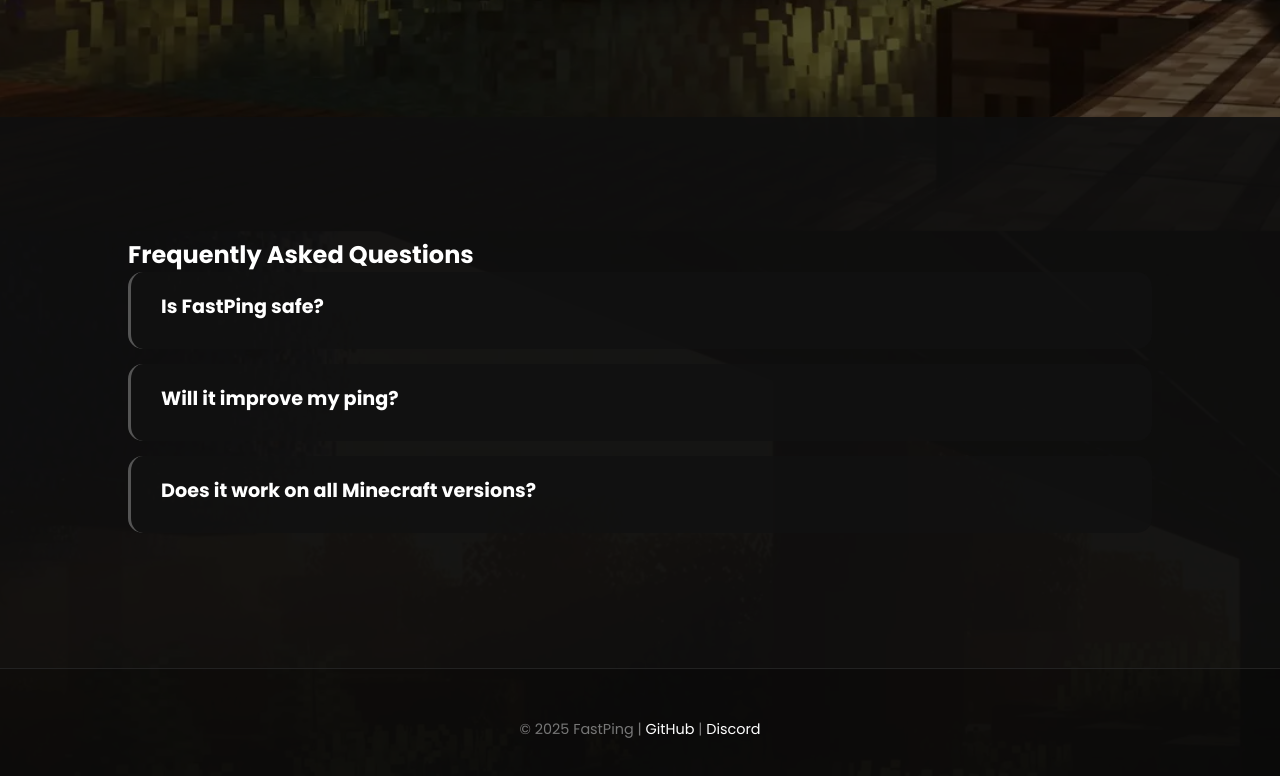
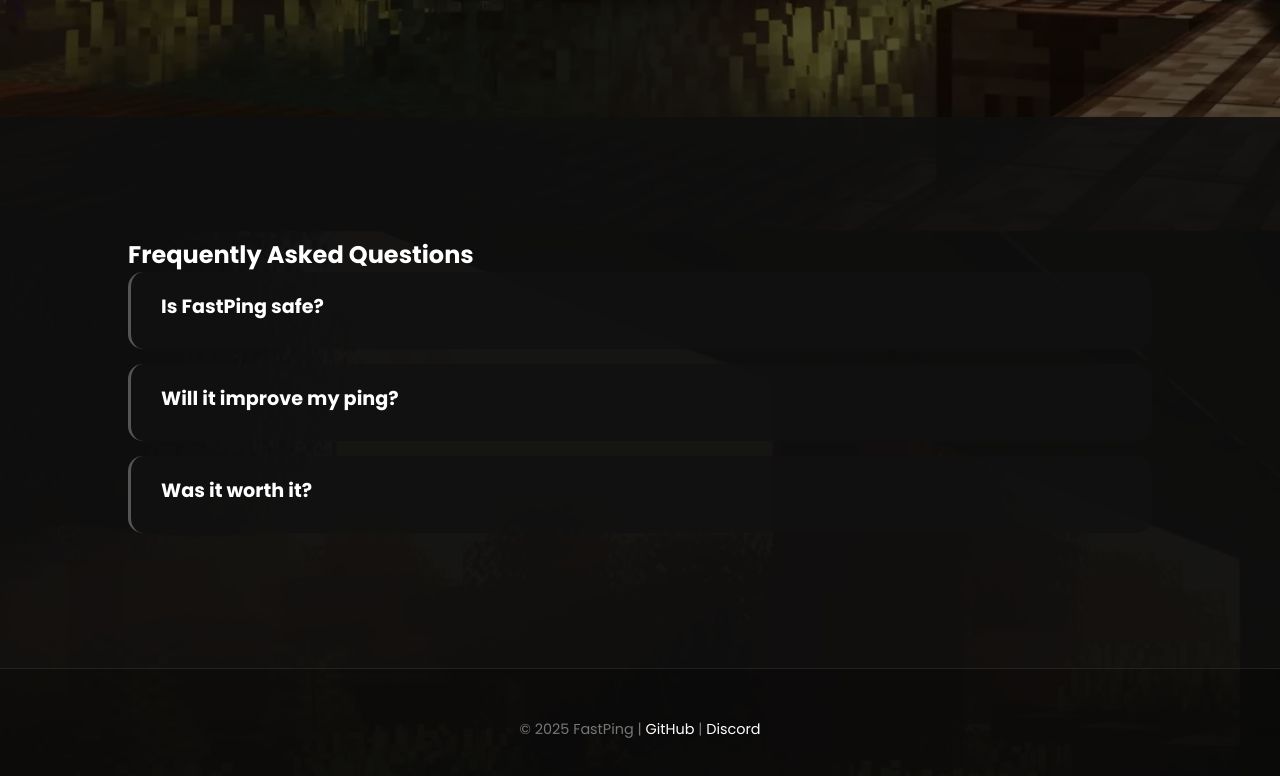
Before and after one commit to WraithMC/FastPing, a plain HTML site: page index.html in a window 1280 px wide. Shown: the part 3769-4545 px from the top of the page. Drawn offline with Linux system fonts and the light colour scheme.

Commit message:
Update index.html

```diff
--- a/index.html
+++ b/index.html
@@ -240,7 +240,7 @@ footer a:hover{text-decoration:underline}
   <h2>Frequently Asked Questions</h2>
   <div class="faq-item"><h3>Is FastPing safe?</h3><p>Yes, it’s 100% safe and open source.</p></div>
   <div class="faq-item"><h3>Will it improve my ping?</h3><p>It reduces latency and stabilizes your connection, but results vary depending on your network.</p></div>
-  <div class="faq-item"><h3>Does it work on all Minecraft versions?</h3><p>Yes, it supports all versions with auto-updates for new releases.</p></div>
+  <div class="faq-item"><h3>Was it worth it?</h3><p>Yes,You wont regret using it and its completely free.</p></div>
 </section>
 
 <footer>
```
